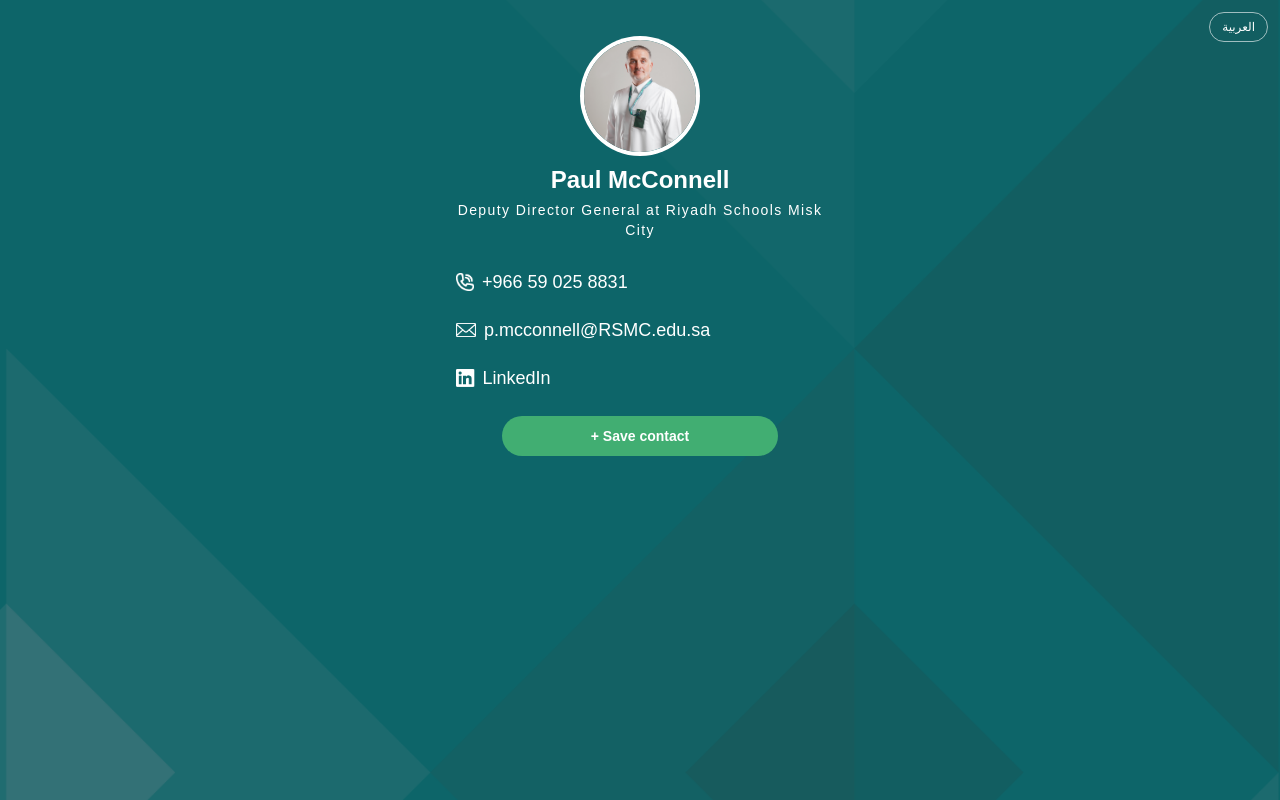
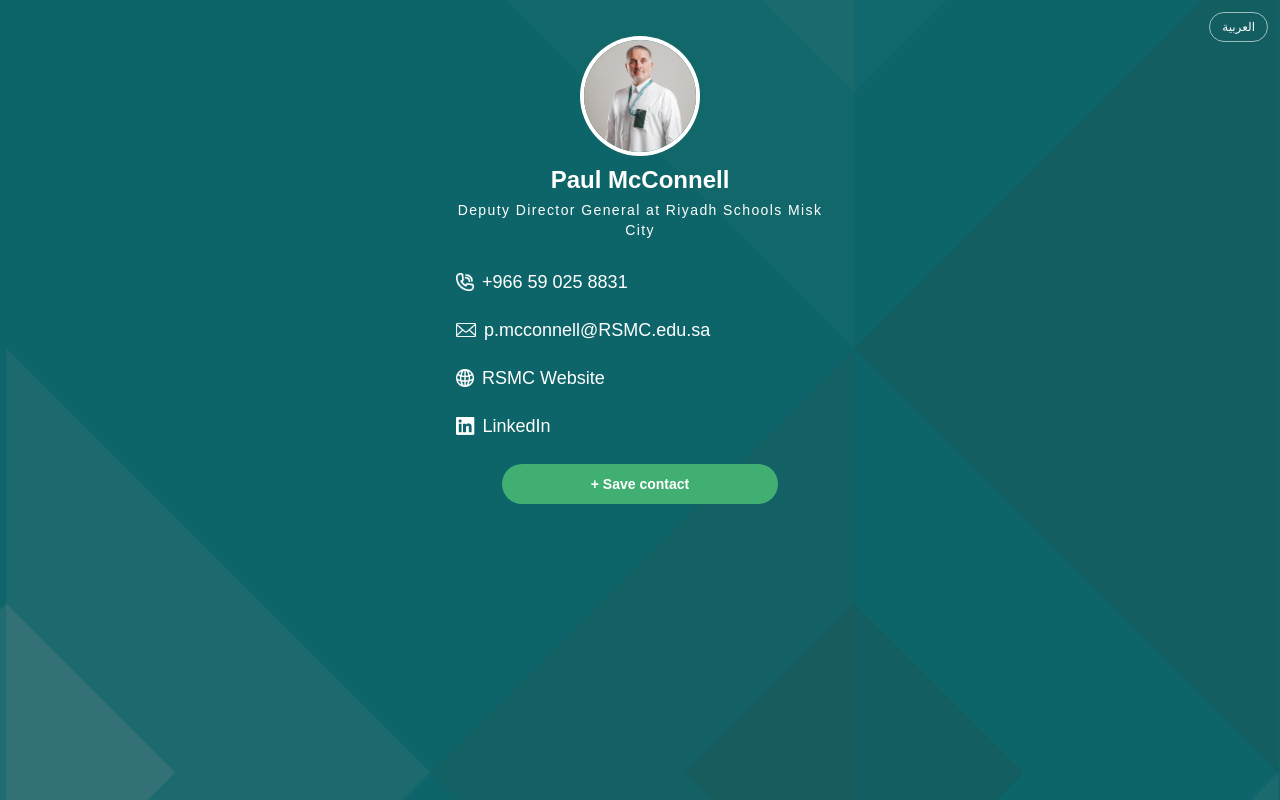
Before and after one commit to RiyadhSchoolsMiskCity/Paul-McConnell, a plain HTML site: page index.html in a window 1280 px wide. Drawn offline with nearby package versions, Linux system fonts and the light colour scheme.

Commit message:
Update index.html

```diff
--- a/index.html
+++ b/index.html
@@ -53,6 +53,12 @@
         <span class="font-medium break-all">p.mcconnell@RSMC.edu.sa</span>
       </a>
 
+      <a href="https://rsg.edu.sa/RSMiskCity/" target="_blank"
+   class="flex items-center gap-2 hover:bg-white/5 p-2 rounded-lg">
+  <img src="Picture3.png" class="icon-img" />
+  <span class="font-medium">RSMC Website</span>
+</a>
+
       <a href="https://sa.linkedin.com/in/paul-mcconnell-7a9bb5219" target="_blank"
          class="flex items-center gap-2 py-2 px-2 rounded-lg hover:bg-white/5">
         <img src="Picture4.png" class="icon-img" />
```
